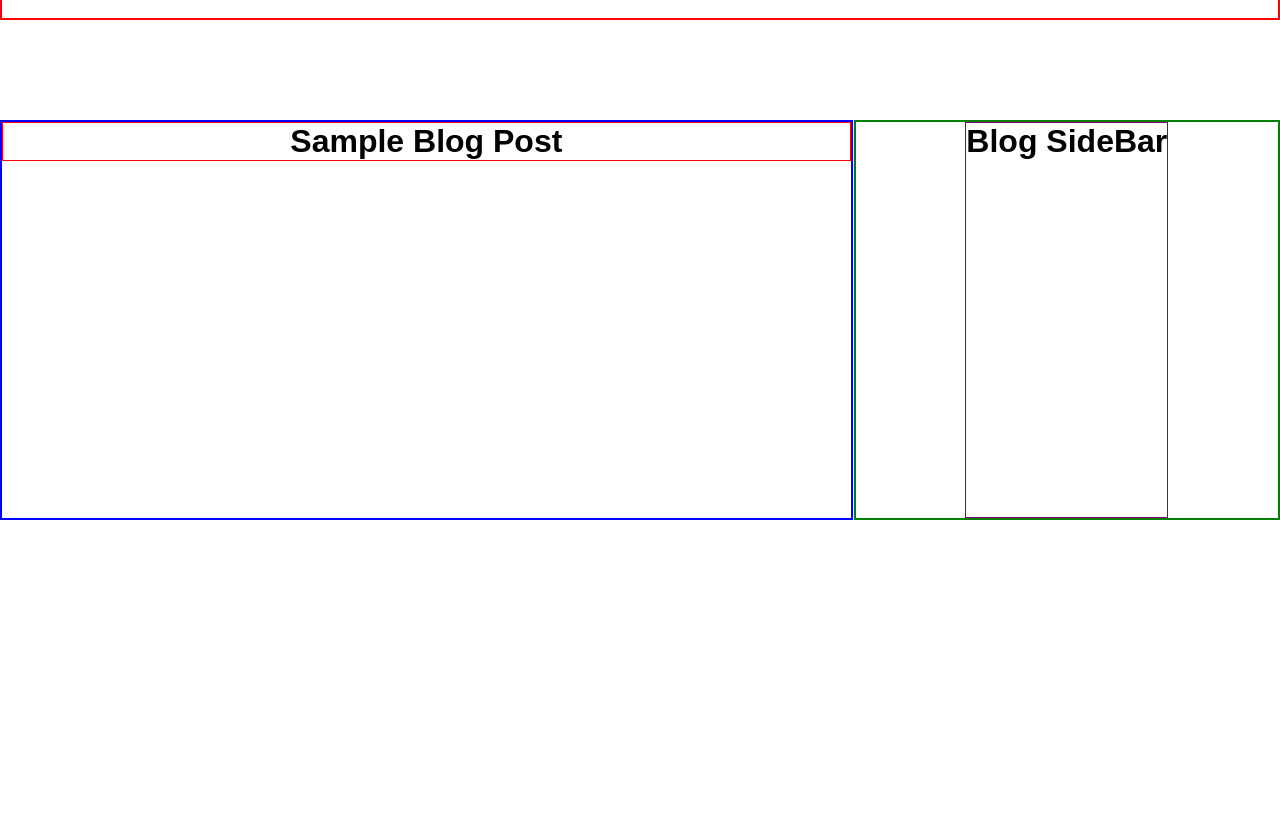
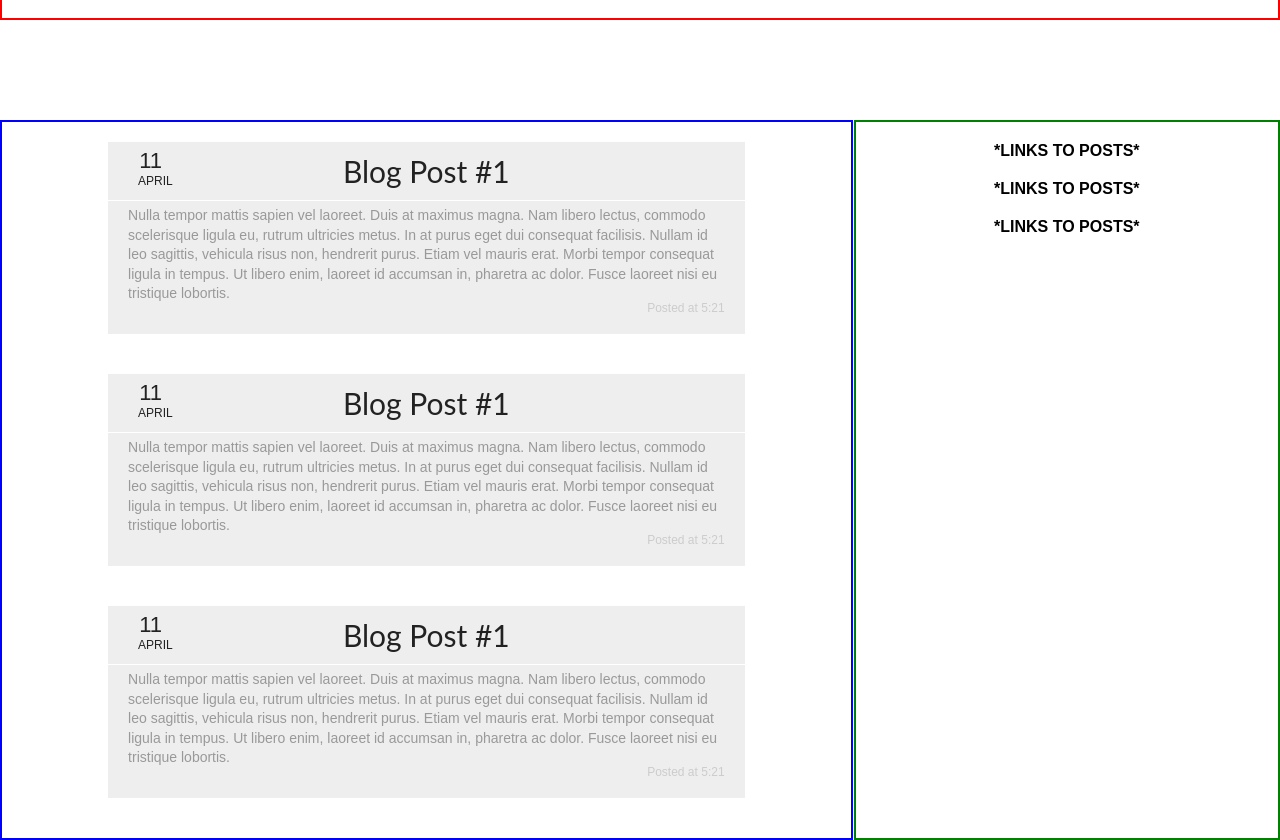
Before and after one commit to calvin1337/React, a React (Create React App) app in the folder first-test-site/: page /blog in a window 1280 px wide. Shown: the part 780-1620 px from the top of the page. Before the commit the page ends 1300 px from the top, so only its background shows below. Built offline with nearby package versions, Linux system fonts and the light colour scheme.

Commit message:
added blog post

```diff
--- /dev/null
+++ b/first-test-site/src/components/BlogPost/BlogPost.js
@@ -0,0 +1,23 @@
+import React from 'react'
+import style from "./blogPost.module.css"
+function BlogPost() {
+    return (
+        <React.Fragment>
+            <div className={style.post}>
+        <div className={style.postHeading}>
+      <div className={style.postDate}>
+        <p className={style.dateDay}>11</p>
+        <p className={style.dateMonth}>April</p>
+      </div>
+      <p className={style.postTitle}>Blog Post #1</p>
+    </div>
+    <div className={style.postContent}>
+      <p>Nulla tempor mattis sapien vel laoreet. Duis at maximus magna. Nam libero lectus, commodo scelerisque ligula eu, rutrum ultricies metus. In at purus eget dui consequat facilisis. Nullam id leo sagittis, vehicula risus non, hendrerit purus. Etiam vel mauris erat. Morbi tempor consequat ligula in tempus. Ut libero enim, laoreet id accumsan in, pharetra ac dolor. Fusce laoreet nisi eu tristique lobortis.</p>
+      <p className={style.postInfo}>Posted at 5:21</p>
+    </div>
+    </div>
+    </React.Fragment>
+    )
+}
+
+export default BlogPost
--- /dev/null
+++ b/first-test-site/src/components/BlogPost/blogPost.module.css
@@ -0,0 +1,72 @@
+.postDate {
+    display: block;
+    width: 45px;
+    height: 53px;
+    margin: -13px 0px 0px 0px;
+    padding: 0px auto 20px auto;
+    position: solid;
+    float: left;
+  }
+
+  .dateDay {
+    font-size: 22px;
+    font-family: 'Montserrat', sans-serif;
+    color: #222;
+    text-align: center;
+    margin: 10px 0px 15px 0px;
+    padding: 8px 10px 20px 10px;
+    text-transform: uppercase;
+  }
+
+  .dateMonth {
+    font-size: 12px;
+    font-family: 'Montserrat', sans-serif;
+    color: #222;
+    text-align: center;
+    margin: -35px 0px 0px 0px;
+    padding: 0px 10px 10px 10px;
+    text-transform: uppercase;
+  }
+
+  .postHeading {
+    background: #eee;
+    width: 75%;
+    padding: 1px 20px 1px 20px;
+    margin: 20px auto 1px auto;
+  }
+
+  .postTitle {
+    font-size: 30px;
+    font-family: 'Lato', sans-serif;
+    color: #222;
+    text-align: center;
+    margin: 10px auto 10px auto;
+    padding: 0px 45px 0px 0px;
+  }
+
+  .postContent {
+    display: block;
+    font-size: 14px;
+    font-family: 'Lato', sans-serif;
+    text-align: left;
+    color: #999;
+    background: #eee;
+    line-height: 140%;
+    width: 75%;
+    height: auto;
+    padding: 5px 20px 30px 20px;
+    margin: 0px auto 40px auto;
+  }
+
+  .postInfo {
+    font-size: 12px;
+    color: #ccc;
+    float: right;
+    padding: 10px 0px 0px 0px;
+    margin: -15px 0px 0px 0px;
+  }
+
+
+  .post {
+      width: 100%;
+  }
--- a/first-test-site/src/components/Navigation/navbar.module.css
+++ b/first-test-site/src/components/Navigation/navbar.module.css
@@ -39,7 +39,7 @@ font-family: Arial, Helvetica, sans-serif;
   }
 
 
-  h4{
+  nav h4{
     text-align: left !important;
     margin: 50px;
     font-size: 18px;
--- a/first-test-site/src/containers/Blog/Blog.js
+++ b/first-test-site/src/containers/Blog/Blog.js
@@ -1,6 +1,6 @@
 import React from 'react'
 import style from "./blog.module.css"
-
+import BlogPost from "../../components/BlogPost/BlogPost";
 function Blog() {
     return (
 
@@ -12,8 +12,9 @@ function Blog() {
 
 
         <div className={style.BlogMainContent}>
-
-        <h1>Sample Blog Post</h1>
+        <BlogPost />
+        <BlogPost />
+        <BlogPost />
 
 
         </div>
@@ -21,7 +22,13 @@ function Blog() {
 
 
 
-        <div className={style.BlogSideBar}> <h1>Blog SideBar</h1></div>
+        <div className={style.BlogSideBar}>
+             <div>
+            <h4>*LINKS TO POSTS*</h4>
+            <h4>*LINKS TO POSTS*</h4>
+            <h4>*LINKS TO POSTS*</h4>
+            </div>
+        </div>
         </div>
         </React.Fragment>
     )
--- a/first-test-site/src/containers/Blog/blog.module.css
+++ b/first-test-site/src/containers/Blog/blog.module.css
@@ -43,10 +43,19 @@
       justify-content: center;
       display:grid;
       width: 100%;
-
+    position: relative;
     }
 
     .BlogSideBar h1 {
         border: 1px solid purple;
         width: 100%;
+        margin: 0;
+        padding: 0;
     }
+
+
+    .BlogSideBar h4{
+        position: relative;
+        margin: 20px;
+        display: grid;
+    }
```
